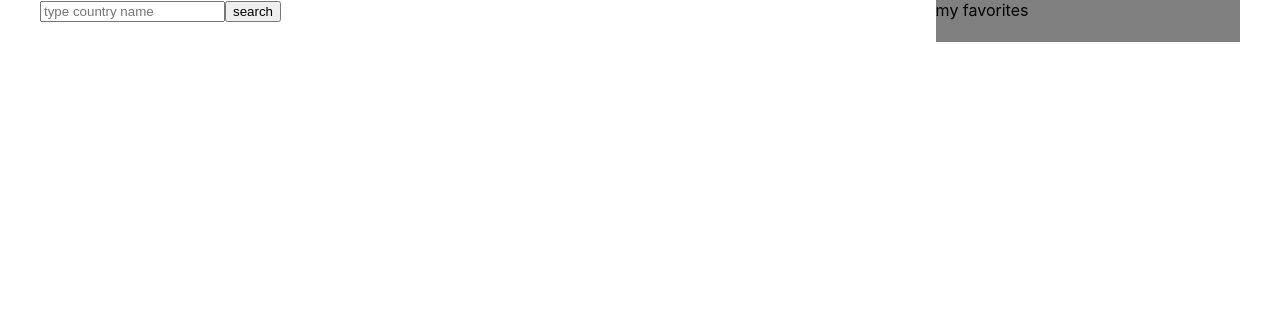
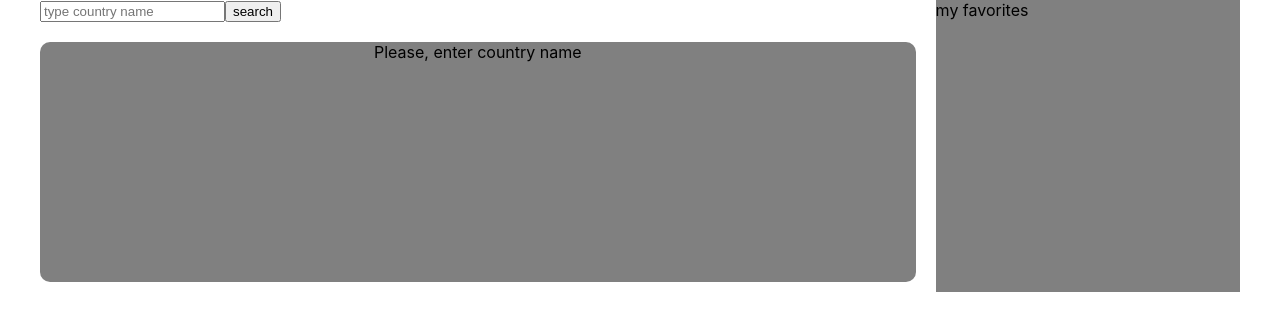
Before and after one commit to fabskrejt/hotger-test, a React (Create React App) app: page / in a window 1280 px wide. Shown: the top 330 px of the page. Built offline with nearby package versions, Linux system fonts and the light colour scheme.

Commit message:
refactored code

```diff
--- a/src/components/content/content.js
+++ b/src/components/content/content.js
@@ -1,12 +1,26 @@
 import {CountryInfo} from "./country-info/country-info";
 import {SearchResults} from "./search-results/search-results";
 import style from "./content.module.css"
+import {useSelector} from "react-redux";
+import {useEffect, useState} from "react";
 
 export const Content = () => {
+    const countries = useSelector(state => state.searchReducer.countries)
+    const [country, setCountry] = useState("")
+
+    useEffect(() => {
+        if (countries.length === 1) {
+            setCountry(countries[0])
+        }
+    }, [countries])
+
     return (
         <div className={style.content}>
-            <CountryInfo/>
-            <SearchResults/>
+            <CountryInfo country={country}/>
+            {
+                countries.length > 1
+                && <SearchResults countries={countries} setCountry={setCountry}/>
+            }
         </div>
     )
 }
--- a/src/components/content/country-info/country-info.js
+++ b/src/components/content/country-info/country-info.js
@@ -1,20 +1,29 @@
 import style from "./country-info.module.css"
-import {useSelector} from "react-redux";
 
-export const CountryInfo = () => {
-    const countries = useSelector(state => state.searchReducer.countries)
+export const CountryInfo = ({country}) => {
+
     return (
         <div className={style.countryInfo}>
-            {countries.map(i =>
-                <div className={style.country}>
-                    <img src={i.flags.png} alt={"country flag"}/>
-                    <span>{i.name.common}</span>
-                    {/*<span>{i.flag}</span>*/}
-                    <span>{i.cca3}</span>
+            {country
+                ? <>
+                    <img src={country.flags.png} alt={"country flag"}/>
+                    <span>{country.name.common}</span>
+                    <span>{country.cca3}</span>
                     <button>add to favorite</button>
-                </div>
-            )
+                </>
+                : 'Please, enter country name'
             }
         </div>
     )
+
+    /*    return country &&
+            (
+                <div className={style.countryInfo}>
+                    <img src={country.flags.png} alt={"country flag"}/>
+                    <span>{country.name.common}</span>
+                    {/!* <span>{country.flag}</span>*!/}
+                    <span>{country.cca3}</span>
+                    <button>add to favorite</button>
+                </div>
+            )*/
 }
--- a/src/components/content/country-info/country-info.module.css
+++ b/src/components/content/country-info/country-info.module.css
@@ -1,15 +1,16 @@
 .countryInfo {
     background-color: wheat;
-}
-
-.country {
+    border-radius: 10px;
     display: flex;
     justify-content: space-around;
     flex-wrap: wrap;
+    background-color: gray;
+    margin-bottom: 10px;
+    height: 30vh;
 }
 
-.country img {
-    width: 100px;
+.countryInfo img {
+
 }
 .countryInfo span{
     width: 100px;
--- a/src/components/content/search-results/search-results.js
+++ b/src/components/content/search-results/search-results.js
@@ -1,9 +1,17 @@
 import style from './search-results.module.css'
 
-export const SearchResults = () => {
+export const SearchResults = ({countries, setCountry}) => {
     return (
         <div className={style.searchResults}>
-
+                {countries.map(i =>
+                    <div key={i.common} className={style.country}>
+                        <span>{i.flag}</span>
+                        <span>{i.name.common}</span>
+                        <span>{i.cca3}</span>
+                        <button onClick={()=>setCountry(i)}>Show more</button>
+                    </div>
+                )
+                }
         </div>
     )
 }
--- a/src/components/content/search-results/search-results.module.css
+++ b/src/components/content/search-results/search-results.module.css
@@ -1,3 +1,13 @@
 .searchResults{
-
+background-color: cornflowerblue;
 }
+.country{
+    background-color: wheat;
+    border-radius: 10px;
+    display: flex;
+    justify-content: space-around;
+    flex-wrap: wrap;
+    background-color: gray;
+    margin-bottom: 10px;
+    height: 30px;
+}
--- a/src/components/favorites/favorites.module.css
+++ b/src/components/favorites/favorites.module.css
@@ -1,6 +1,6 @@
 .favorites{
     background-color: gray;
-    max-height: 100vh;
+    max-height: 70vh;
     grid-area: favorites;
 
 }
```
